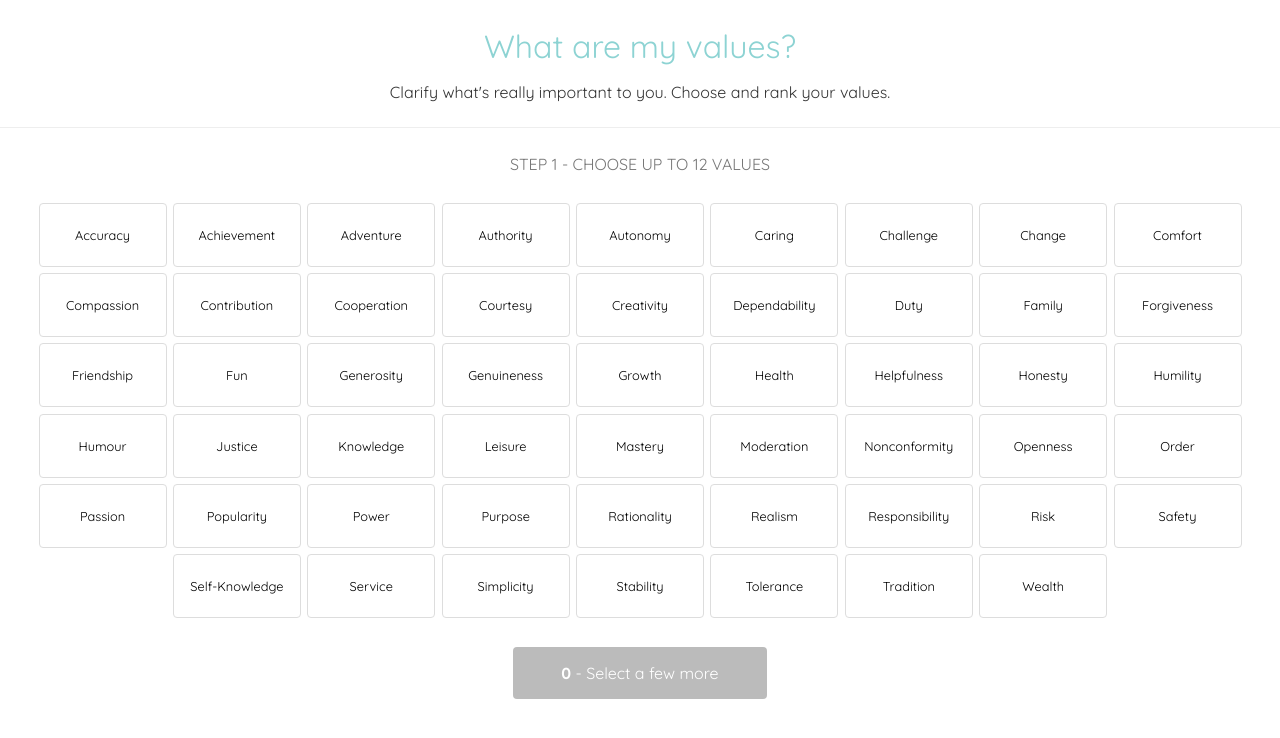
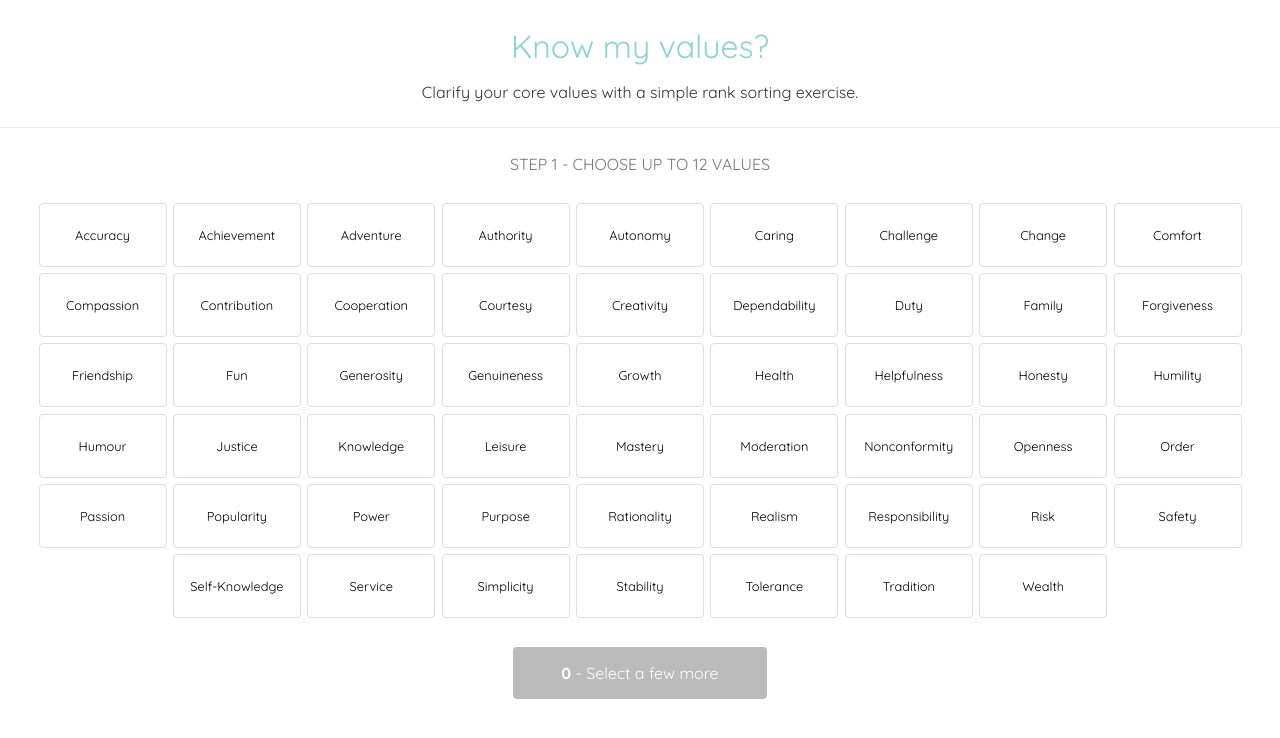
Before and after one commit to ryanantonydunn/know-my-values, a Svelte app: page / in a window 1280 px wide. Shown: the top 738 px of the page. Built offline with nearby package versions, Linux system fonts and the light colour scheme.

Commit message:
rename to know-my-values

```diff
--- a/package.json
+++ b/package.json
@@ -1,5 +1,5 @@
 {
-  "name": "what-are-my-values",
+  "name": "know-my-values",
   "version": "1.0.0",
   "scripts": {
     "build": "rollup -c",
--- a/src/App.svelte
+++ b/src/App.svelte
@@ -12,8 +12,8 @@
 </script>
 
 <div class="header">
-  <h1>What are my values?</h1>
-  <p>Clarify what's really important to you. Choose and rank your values.</p>
+  <h1>Know my values?</h1>
+  <p>Clarify your core values with a simple rank sorting exercise.</p>
 </div>
 
 {#if step === 0}
```
Also changed, not shown: 1 other file (tests, documents, lock files or other folders).
